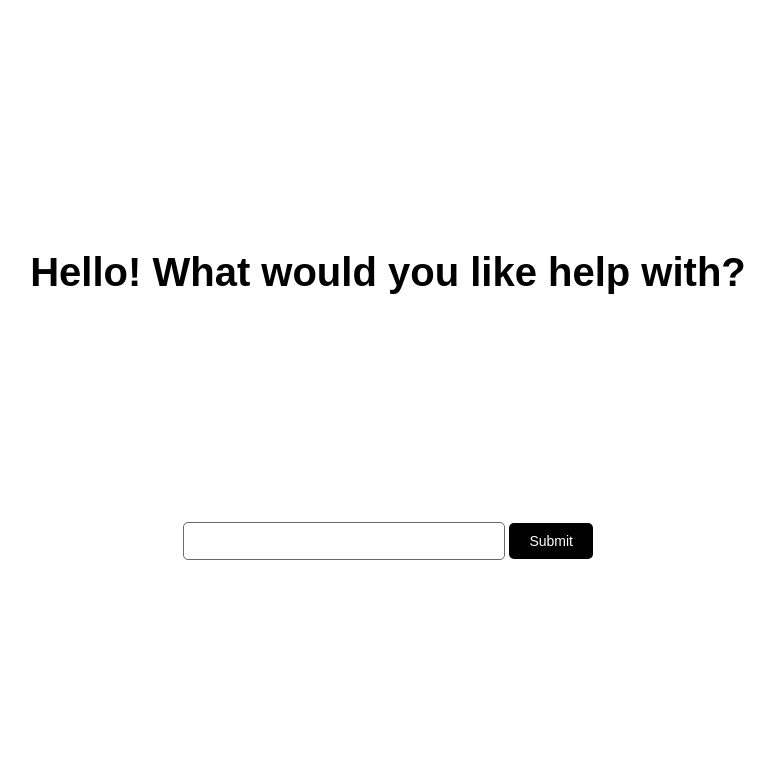
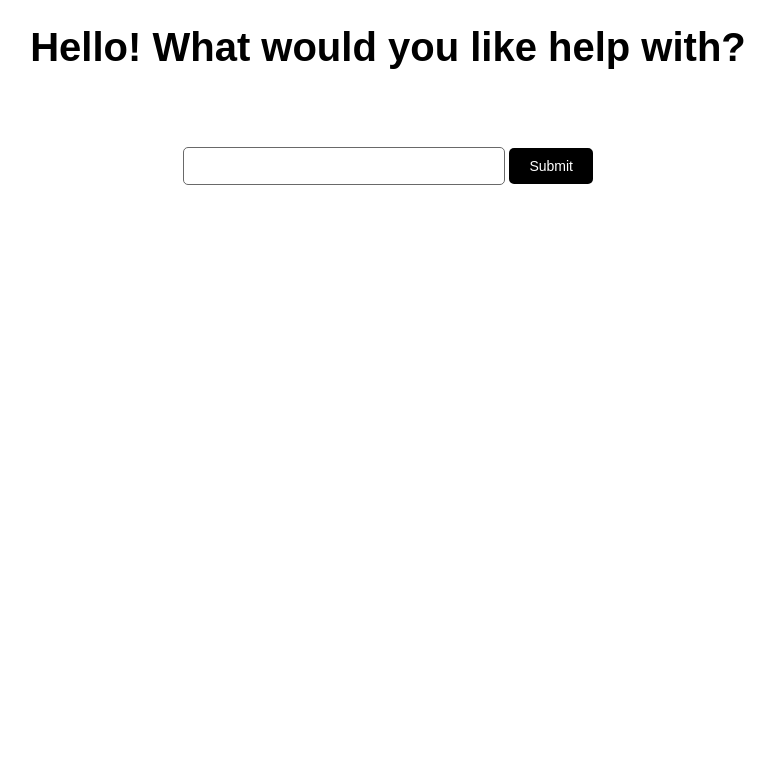
Before and after one commit to smartmangoai/TripGenie, a Flask app: page /ask in a window 1280 px wide. Shown: the top 759 px of the page, without its empty margins (252-1027 px from the left). Run offline with Flask 3, Linux system fonts and the light colour scheme.

Commit message:
change style

```diff
--- a/templates/ask.html
+++ b/templates/ask.html
@@ -19,7 +19,7 @@
 
         input[type="text"] {
             padding: 10px;
-            margin: 200px 0;
+            margin: 50px 0;
             width: 100%;
             max-width: 300px;
             border-radius: 5px;
@@ -42,7 +42,7 @@
         }
 
         h1 {
-            margin-top: 250px;
+            margin-top: 25px;
             text-align: center; /* Center the text */
             font-size: 40px;
         }
@@ -60,7 +60,7 @@
     </form>
 
     {% if answer %}
-    <h2>Answer from OpenAI:</h2>
+    <h2>Responses:</h2>
     <p>{{ answer }}</p>
     {% endif %}
 
```
